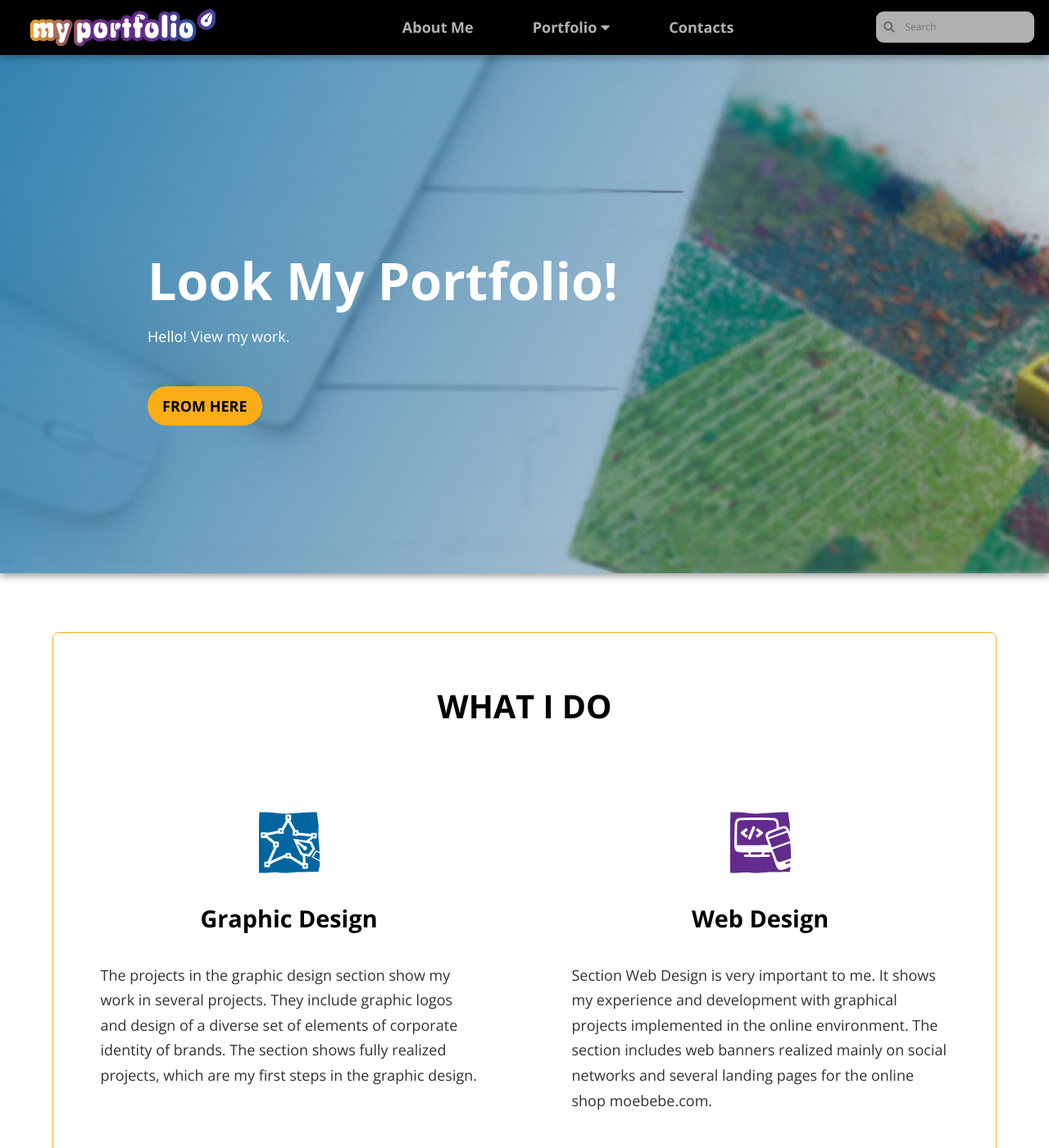
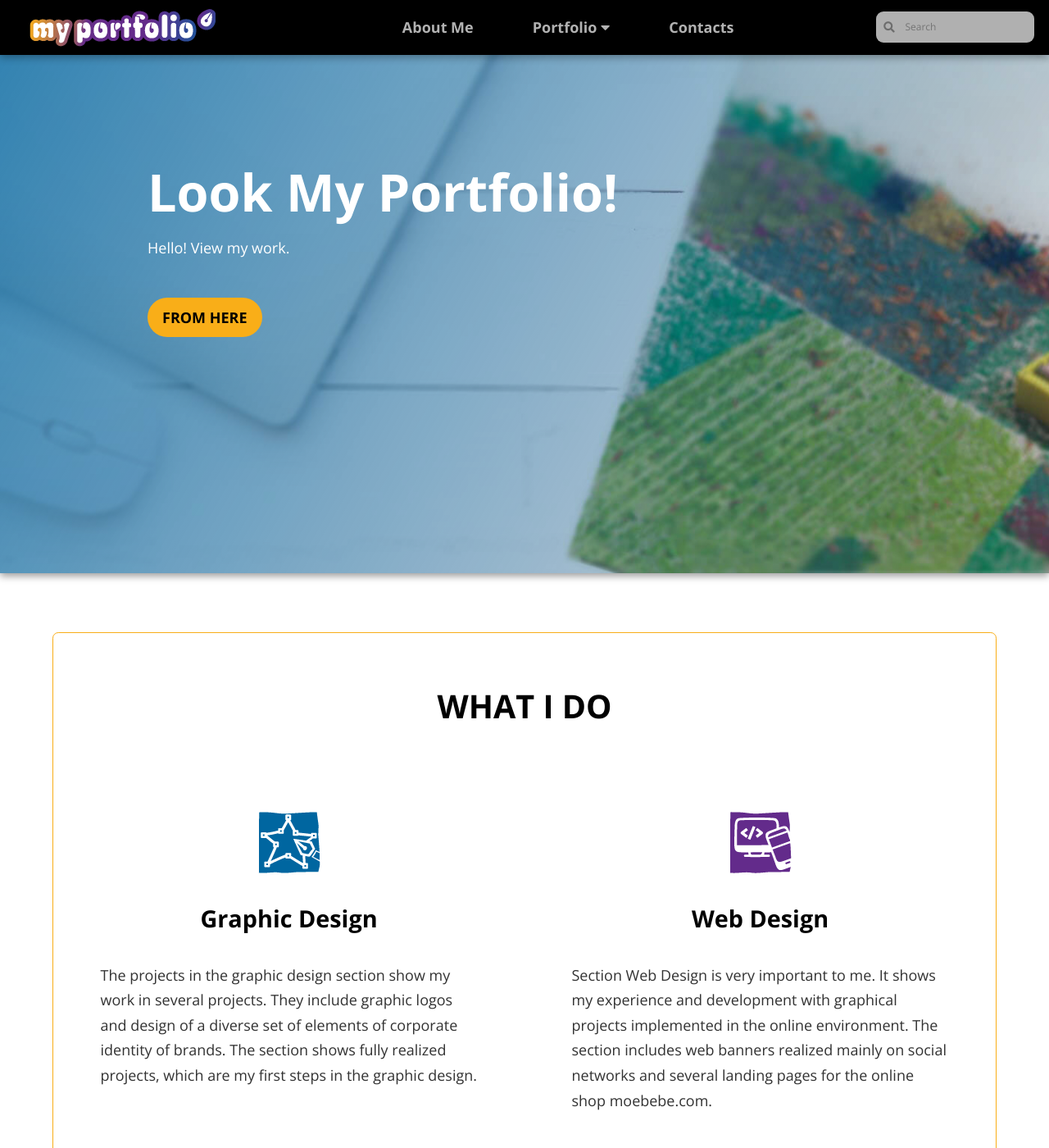
Before and after one commit to LiliyaMilanova/myportfolio, a Jekyll site: the page built from index.html, in a window 1280 px wide and 1400 px high. Shown: the whole window at 82% size. Built offline with Jekyll 4.4.1, drawn with Linux system fonts in a browser that asks for light colours; nearby versions of some CDN libraries.

Commit message:
Update styles.css

```diff
--- a/css/styles.css
+++ b/css/styles.css
@@ -22,7 +22,7 @@ body {
     background-image: linear-gradient(120deg, rgba(0, 102, 160, 0.8), rgba(0, 0, 0, 0.1)),
     url(/myportfolio/images/header.jpg);
     background-size: cover;
-    padding: 16rem 0 10rem 0;
+    padding: 10rem 0 16rem 0;
     max-width: 100%;
     height: auto;
     box-shadow:0 0.2rem 0.5rem 0 rgba(0, 0, 0, 0.4);
```
